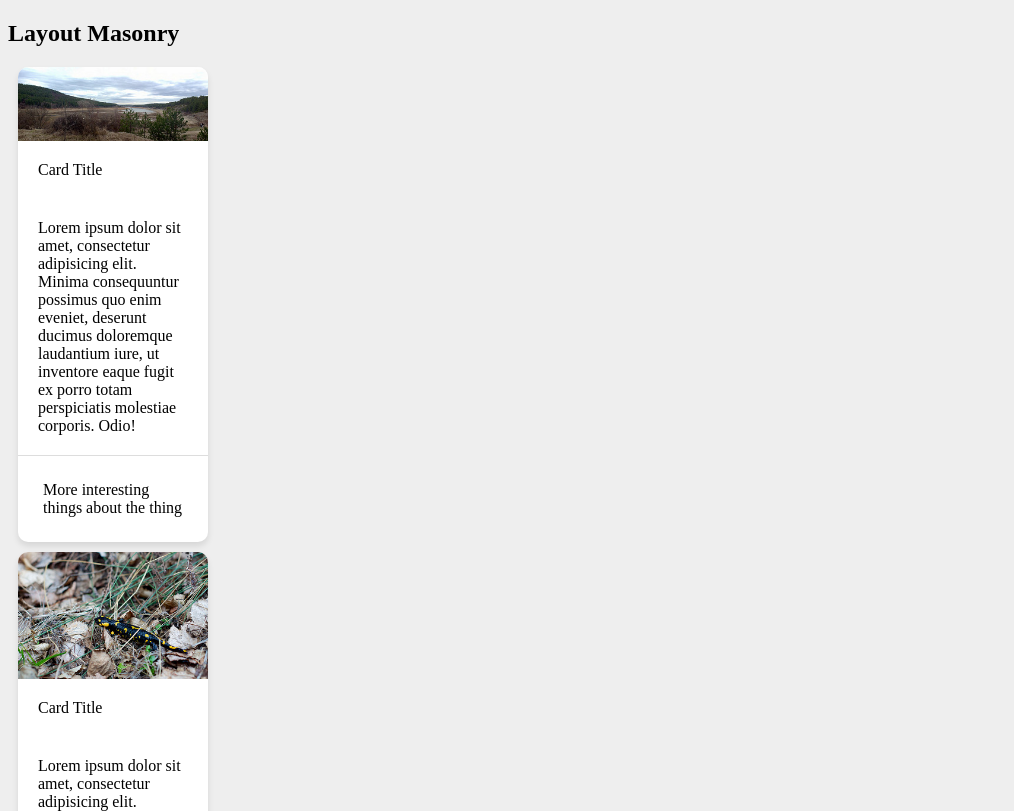
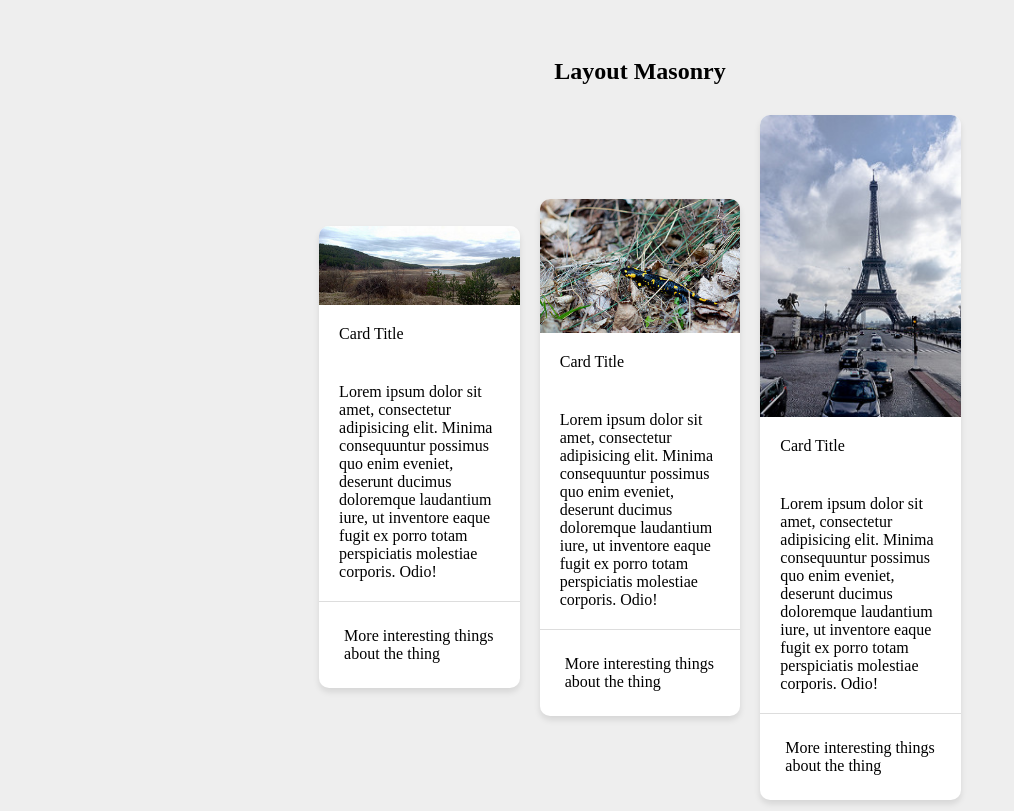
Before and after one commit to NikStork/WebLabs_Frontend, a website: page HTML_Labs/Lab_four/Task_five/Cards.html in a window 1280 px wide. Shown: the top 811 px of the page, without its empty margins (0-1014 px from the left). Drawn offline with Linux system fonts and the light colour scheme.

Commit message:
HTML Labs: lab four vers. 2

```diff
--- a/HTML_Labs/Lab_four/Task_five/Cards.html
+++ b/HTML_Labs/Lab_four/Task_five/Cards.html
@@ -6,8 +6,8 @@
     <link rel="stylesheet" type="text/css" href="Style.css">
 </head>
 <body>
+    <h2>Layout Masonry</h2>
     <div class="cards-layout_masonry">
-            <h2>Layout Masonry</h2>
             <div class="card">
               <div class="image_card">
                   <img src="Images/Image1.jpg" alt="Image 1">
@@ -79,19 +79,9 @@
                 </div>
             </div>
     </div>
-<div class="card">
-    <div class="image_card">
-        <img src="Images/Image1.jpg" alt="Image 1">
-    </div>
-    <p>Card Title</p>
-    <p>Lorem ipsum dolor sit amet, consectetur adipisicing elit. Minima consequuntur possimus quo enim eveniet, deserunt ducimus doloremque laudantium iure, ut inventore eaque fugit ex porro totam perspiciatis molestiae corporis. Odio!</p>
-    <div class="more_information">
-        <p>More interesting things about the thing</p>
-    </div>
-</div>
-    </div>
+
+    <h2>Layout Flex</h2>
     <div class="cards-layout_flex">
-          <h2>Layout Flex</h2>
         <div class="card">
             <div class="image_card">
                 <img src="Images/Image1.jpg" alt="Image 1">
--- a/HTML_Labs/Lab_four/Task_five/Style.css
+++ b/HTML_Labs/Lab_four/Task_five/Style.css
@@ -1,10 +1,27 @@
 body {
     background: rgb(238, 238, 238);
+    margin-top: 3%;
+    padding: 0;
+    display: flex;
+    justify-content: center;
+    align-items: center;
+    flex-direction: column;
+    text-align: left;
+}
+
+.cards-layout_flex, .cards-layout_masonry {
+    display: flex;
+    flex-wrap: wrap;
+    justify-content: center;
+    align-items: center;
+    width: 69%;
+    text-align: left;
 }
 
 .card {
-    width: 15%;
+    width: calc(33.33% - 20px);
     display: flex;
+    flex-basis: 23%;
     flex-direction: column;
     margin: 10px;
     background-color: #fff;
```
